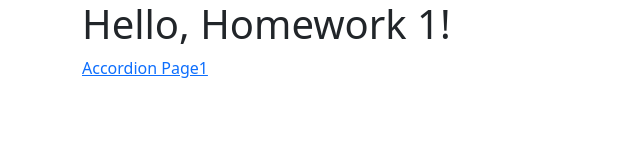
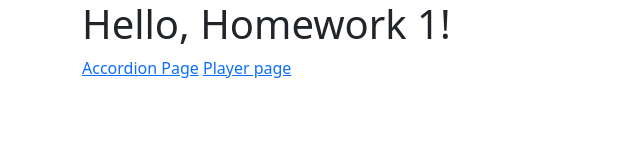
Before and after one commit to Amorofi/hw1, a plain HTML site: page index.html in a window 1280 px wide. Shown: the whole page, without its empty margins (0-640 px from the left). Drawn offline with nearby package versions, Linux system fonts and the light colour scheme.

Commit message:
Update index.html

```diff
--- a/index.html
+++ b/index.html
@@ -11,7 +11,8 @@
     <div class="container">
        <h1>Hello, Homework 1!</h1>
 
-      <a href = "accordion.html">Accordion Page1</a>
+      <a href = "accordion.html">Accordion Page</a>
+      <a href = "player.html"> Player page</a>
 
     </div>
 
```
